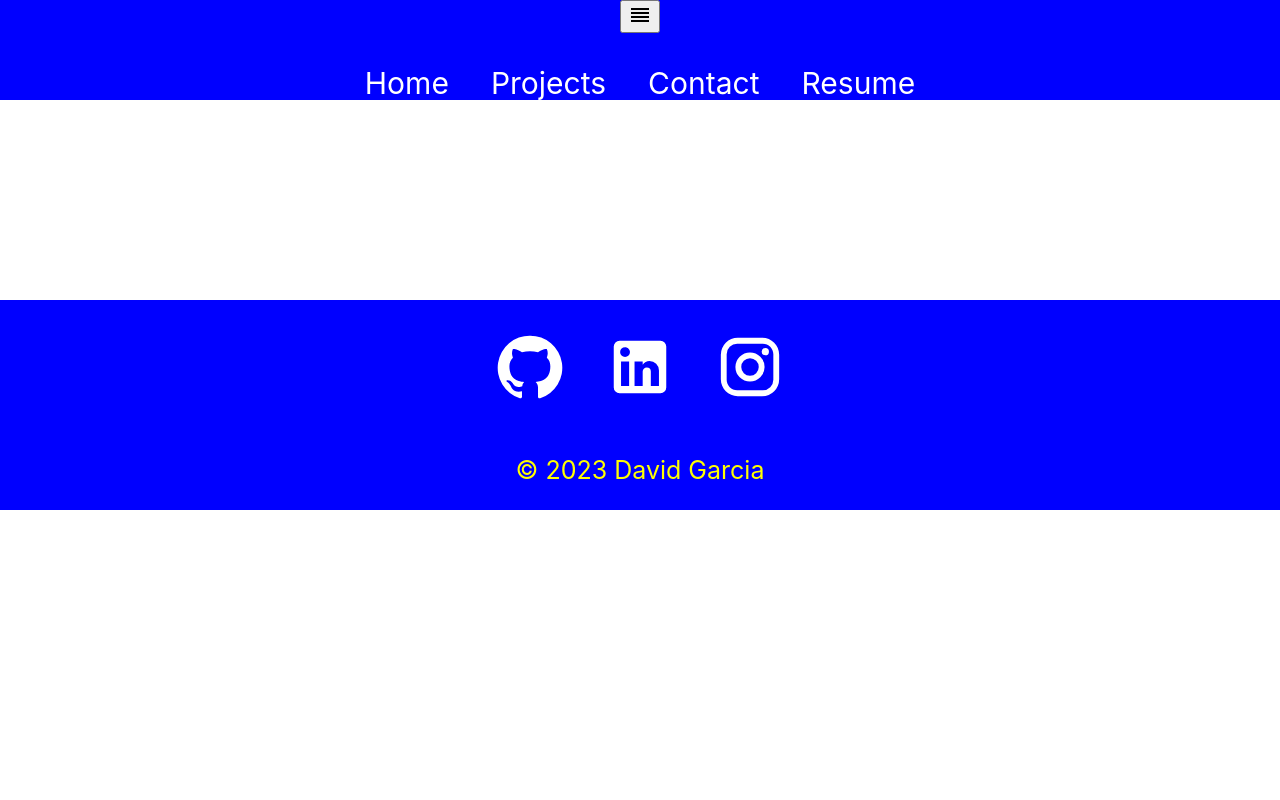
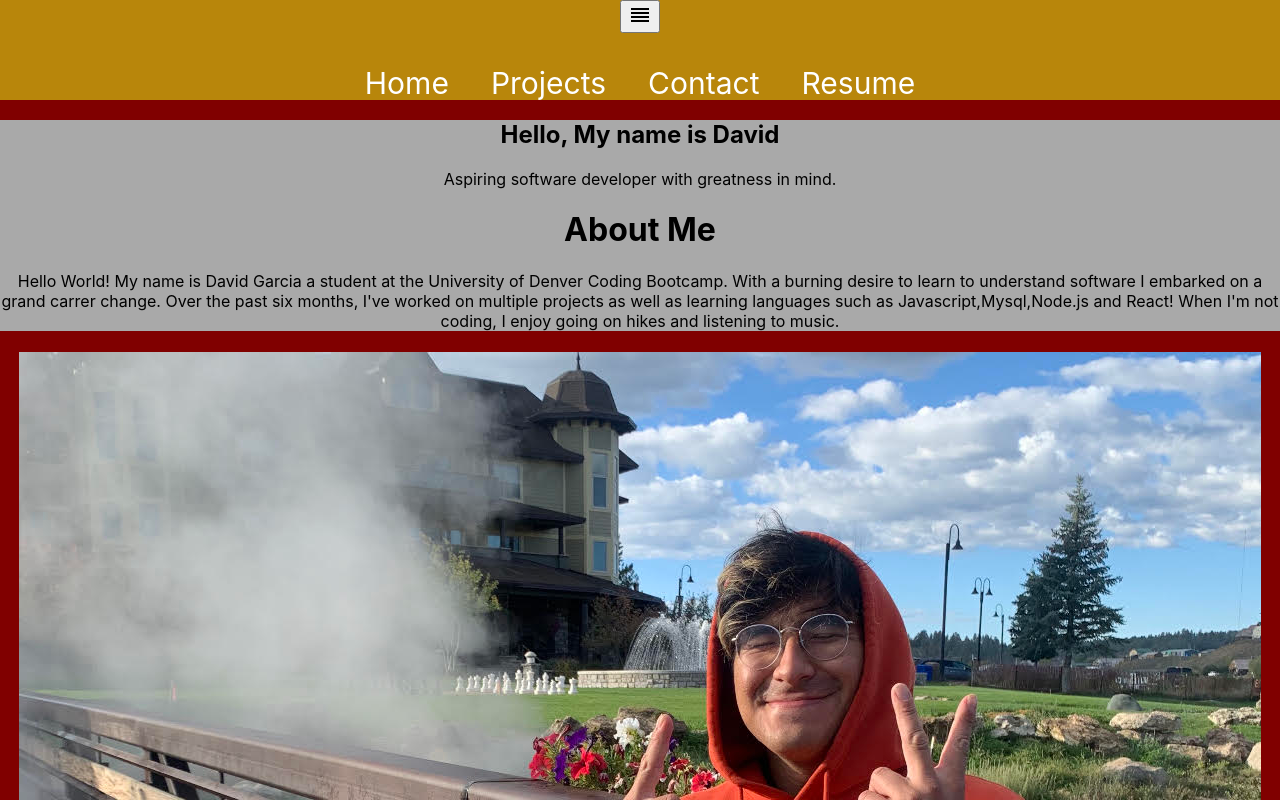
Before and after one commit to CaptureB/DG-Portfolio-React, a React (Create React App) app in the folder david-port/: page / in a window 1280 px wide. Shown: the top 800 px of the page. Built offline with nearby package versions, Linux system fonts and the light colour scheme.

Commit message:
Made resume portion fixing importing

```diff
--- a/david-port/src/App.css
+++ b/david-port/src/App.css
@@ -1,5 +1,6 @@
 .App {
   text-align: center;
+  background-color: Maroon;
 }
 
 body {
@@ -40,3 +41,17 @@ body {
     transform: rotate(360deg);
   }
 }
+
+.home {
+  background-color: DarkGray;
+  margin-top: 0;
+  padding: 0;
+}
+
+img {
+  margin-left: auto;
+  margin-right: auto;
+  max-width: 100%;
+  max-height: 100%;
+  display: block;
+}
--- a/david-port/src/App.js
+++ b/david-port/src/App.js
@@ -1,10 +1,12 @@
 import './App.css';
 import { BrowserRouter as Router, Routes, Route } from 'react-router-dom';
+import David from './assets/me.jpg';
 import Home from "./components/Header";
 import Projects from "./components/Project";
-import Resume from "./components/About";
+import Resume from "./components/Resume";
 import ContactMe from "./components/ContactMe";
 import Footer from "./components/Footer";
+import Layout from './components/Layout';
 
 
 function App() {
@@ -17,6 +19,24 @@ function App() {
           <Route path="/resume" element ={<Resume />}/>
           <Route path="/contactMe" element ={<ContactMe />}/>
         </Routes>
+        <div className='home'>
+        <div className='aboutMe'>
+          <h2> Hello, My name is David</h2>
+          <div className='uponload'>
+            <p>Aspiring software developer with greatness in mind.</p>
+          </div>
+        </div>
+        <div className='desc'>
+          <h1> About Me</h1>
+          <span> Hello World! My name is David Garcia a student at the University of Denver Coding Bootcamp.
+            With a burning desire to learn to understand software I embarked on a grand carrer change. Over the past six months, I've worked on multiple projects as well as learning languages such as Javascript,Mysql,Node.js and React!
+            When I'm not coding, I enjoy going on hikes and listening to music.</span>
+        </div>
+      </div>
+      <div className='picture'>
+        <h1> </h1>
+        <img src={David} alt ="" />
+      </div>
         <Footer />
       </Router>
     </div>
--- /dev/null
+++ b/david-port/src/components/Layout.js
@@ -0,0 +1,47 @@
+import React, { useState } from "react";
+import { Link } from "react-router-dom";
+import "../style/Header.css";
+import ReorderIcon from "@mui/icons-material/Reorder";
+import '../../src/App.css'
+import David from '../assets/me.jpg';
+
+
+function Layout() {
+    const [expandHeader, setExpandHeader] = useState(false)
+    return (
+        <div className="header" id ={expandHeader ? "open" : "close"}>
+            <div className="toggleButton">
+                <button onClick={() => {setExpandHeader((prev) => !prev);
+                }}>
+                    <ReorderIcon />
+                </button>
+            </div>
+            <div className="links">
+                <Link to="/"> Home </Link>
+                <Link to="/projects"> Projects </Link>
+                <Link to="/contactMe"> Contact </Link>
+                <Link to="/resume"> Resume </Link>
+            </div>
+            <div className='home'>
+        <div className='aboutMe'>
+          <h2> Hello, My name is David</h2>
+          <div className='uponload'>
+            <p>Aspiring software developer with greatness in mind.</p>
+          </div>
+        </div>
+        <div className='desc'>
+          <h1> About Me</h1>
+          <span> Hello World! My name is David Garcia a student at the University of Denver Coding Bootcamp.
+            With a burning desire to learn to understand software I embarked on a grand carrer change. Over the past six months, I've worked on multiple projects as well as learning languages such as Javascript,Mysql,Node.js and React!
+            When I'm not coding, I enjoy going on hikes and listening to music.</span>
+        </div>
+      </div>
+      <div className='picture'>
+        <h1> </h1>
+        <img src={David} alt ="" />
+      </div>
+        </div>
+    )
+}
+
+export default Layout;
--- /dev/null
+++ b/david-port/src/components/Resume.js
@@ -0,0 +1,27 @@
+import Header from "./Header";
+import React from "react";
+import ResumePic from '../assets/ResumePicPort.JPG'
+
+function Resume() {
+   return (
+    <div>
+        <Header></Header>
+        <div className="resume">
+            <div className="resumedesc">
+                <h2>
+                    Below you will find my most updated resume with my previous work expeirence and
+                    my contact information as well. Happy Hacking!
+                </h2>
+                <div className="picture">
+                    <h1>
+                        <img src= {ResumePic} alt=""/>
+                    </h1>
+
+                </div>
+            </div>
+        </div>
+    </div>
+   )
+}
+
+export default Resume;
--- a/david-port/src/style/Footer.css
+++ b/david-port/src/style/Footer.css
@@ -1,7 +1,7 @@
 .footer {
     width:100%;
     height: 200px;
-    background: blue;
+    background: DarkGoldenRod;
     display: flex;
     justify-content: center;
     align-items: center;
@@ -18,6 +18,6 @@
 }
 
 .footer {
-    color: yellow;
+    color: black;
     font-size: 25px;
 }
--- a/david-port/src/style/Header.css
+++ b/david-port/src/style/Header.css
@@ -1,7 +1,7 @@
 .header {
     width:100%;
     height:100px;
-    background: blue;
+    background-color:DarkGoldenRod ;
 }
 
 .links{
```
Also changed, not shown: david-port/src/assets/ResumePicPort.JPG (added), david-port/src/assets/me.jpg (added), david-port/src/components/About.js (deleted), david-port/src/components/AboutMe.js (added), david-port/src/style/AboutMe.css (added).
